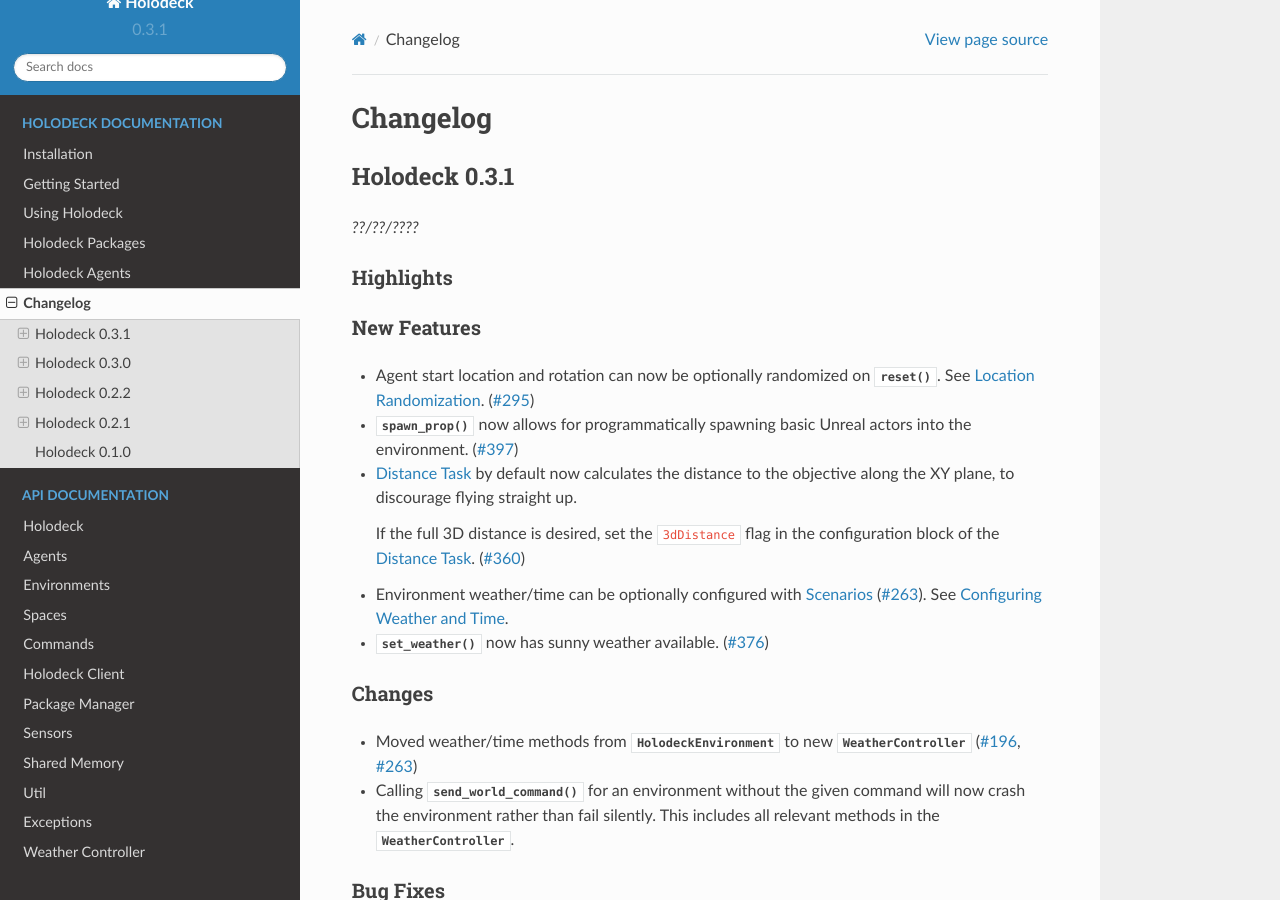
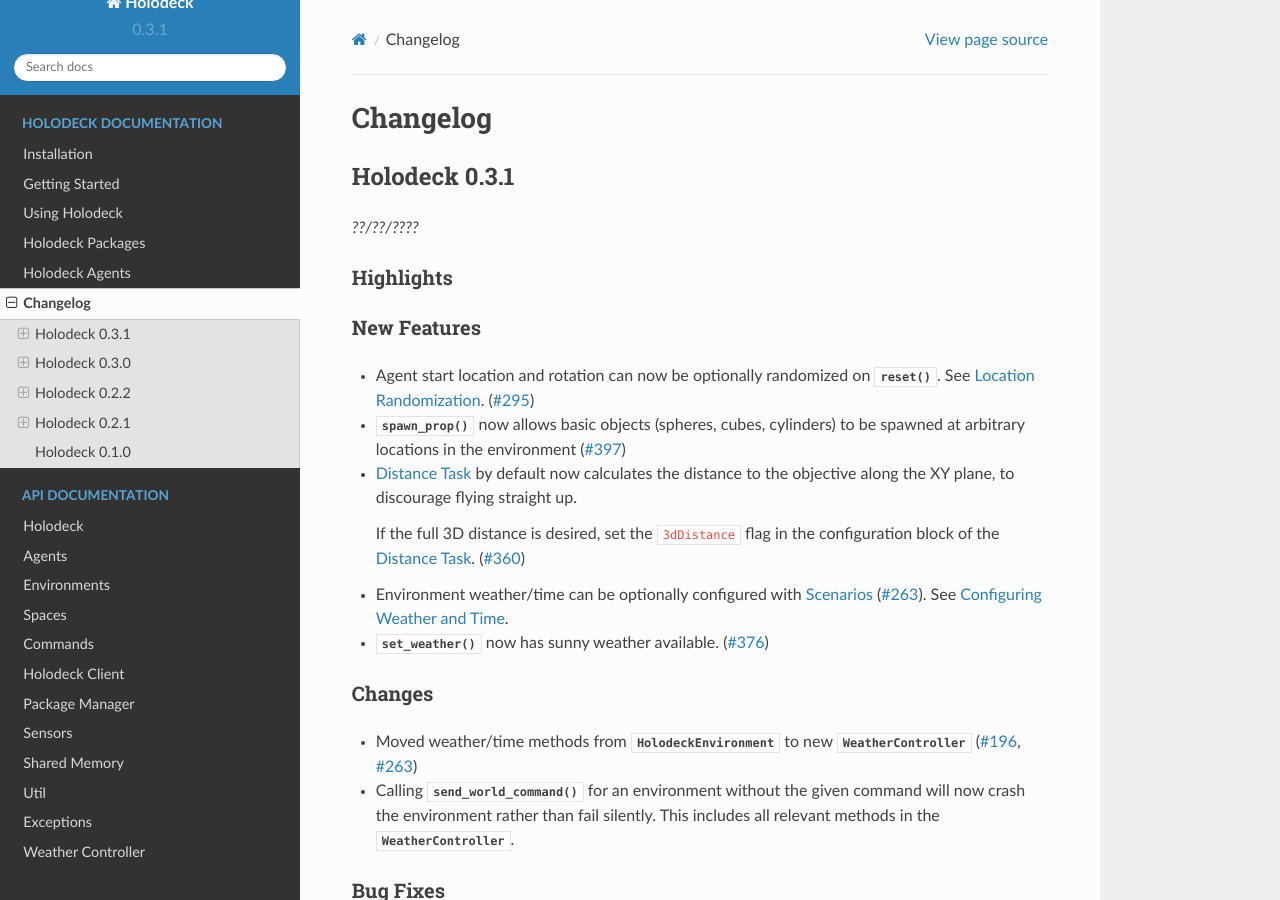
Before and after one commit to BYU-PCCL/holodeck, a Sphinx documentation site: the page built from docs/changelog/changelog.rst, in a window 1280 px wide and 900 px high. Built offline with Sphinx 7.4.7 and the Read the Docs theme 2.0.0, drawn with Linux system fonts in a browser that asks for light colours; formulas are drawn with MathJax 3.

Commit message:
Clarified spawn prop changelog

```diff
--- a/docs/changelog/changelog.rst
+++ b/docs/changelog/changelog.rst
@@ -26,8 +26,8 @@ New Features
   :meth:`~holodeck.environments.HolodeckEnvironment.reset`. See
   :ref:`location-randomization`.
   (`#295 <https://github.com/BYU-PCCL/holodeck/issues/295>`_)
-- :meth:`~holodeck.environment.spawn_prop` now allows for programmatically
-  spawning basic Unreal actors into the environment.
+- :meth:`~holodeck.environment.spawn_prop` now allows basic objects (spheres, cubes, cylinders)
+  to be spawned at arbitrary locations in the environment
   (`#397 <https://github.com/BYU-PCCL/holodeck/issues/397>`_)
 - :ref:`distance-task` by default now calculates the distance to the objective
   along the XY plane, to discourage flying straight up.
```
